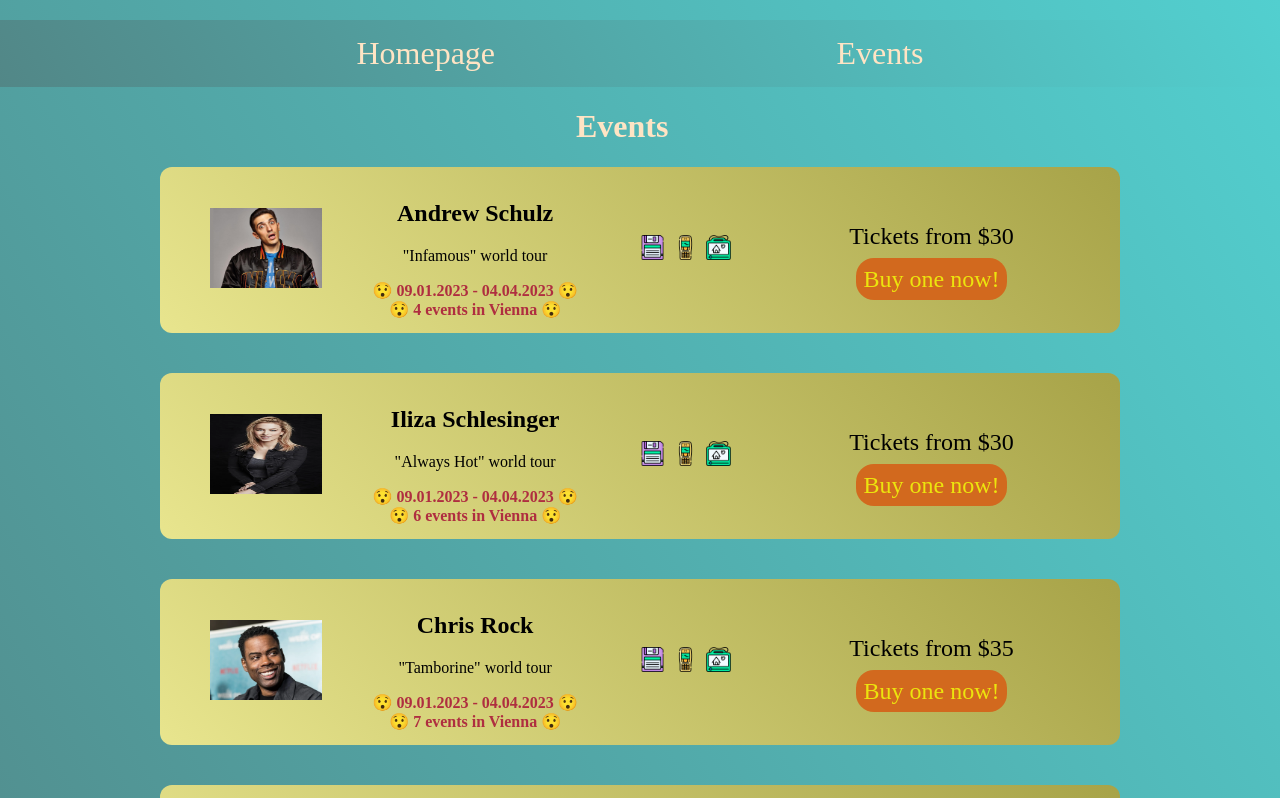
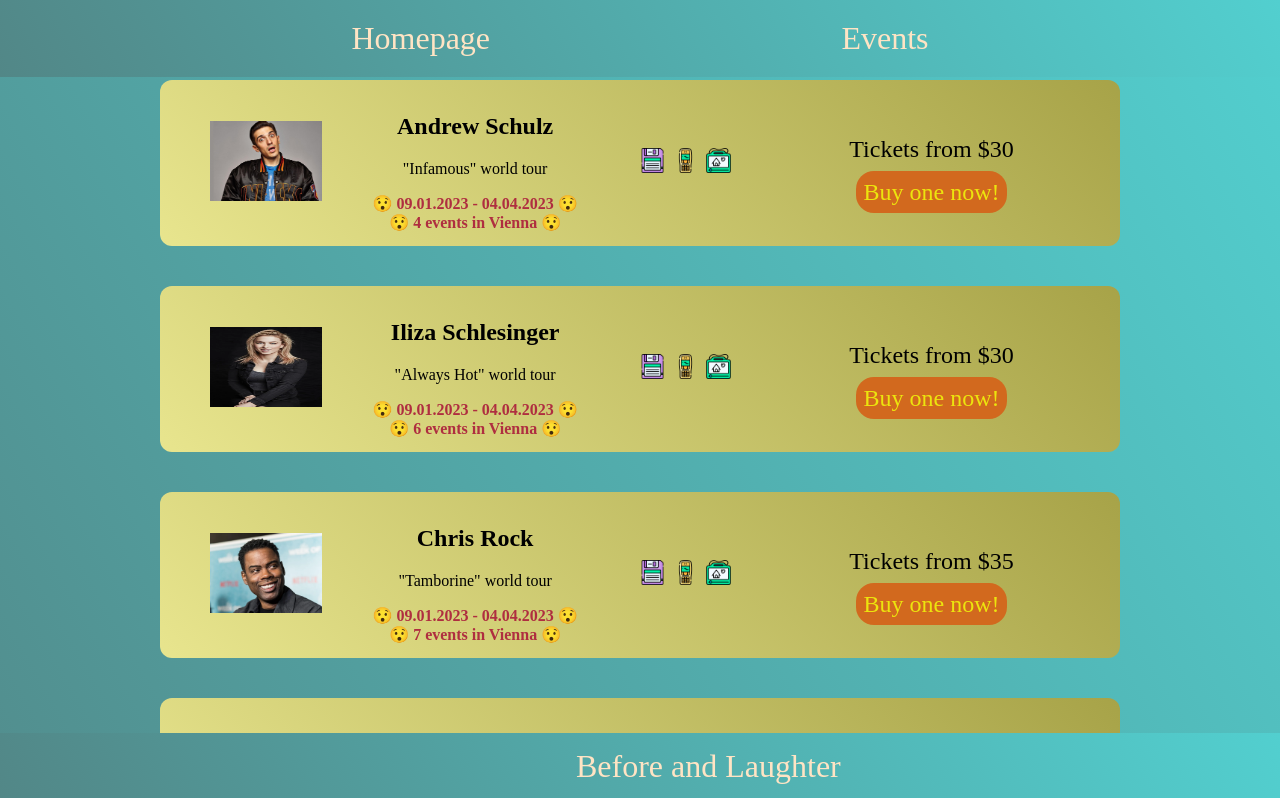
Before and after one commit to YairKlein92/nextjs-ecommerce-website, a Next.js app: page /comedians in a window 1280 px wide. Shown: the top 798 px of the page. Built offline with nearby package versions, Linux system fonts and the light colour scheme.

Commit message:
Fix kinda comedian site
Need further clearing, it is not perfect...

```diff
--- a/app/comedians/[standupistName]/page.module.scss
+++ b/app/comedians/[standupistName]/page.module.scss
@@ -1,6 +1,15 @@
+.mainDiv {
+}
+
 .comedianDiv {
   display: flex;
   justify-content: space-evenly;
+  position: absolute;
+  top: 10%;
+  background-image: inherit;
+  padding: 28px;
+  width: 100%;
+  height: 82%;
 }
 
 .comedianIntro {
--- a/app/comedians/page.js
+++ b/app/comedians/page.js
@@ -11,11 +11,8 @@
       <main>
         {comedians.map((comedian) => {
           return (
-            <div
-              className={styles.comedianDiv}
-              key={comedian.id}
-              display="flex"
-            >
+            <div className={styles.mainDiv} key={comedian.id}>
+              <div className={styles.comedianDiv} display="flex">
                 <Link
                   href={`/comedians/${comedian.lastName.toLocaleLowerCase()}`}
                 >
@@ -77,6 +74,7 @@
                   </a>
                 </div>
               </div>
+            </div>
           );
         })}
       </main>
--- a/app/layout.module.scss
+++ b/app/layout.module.scss
@@ -1,4 +1,7 @@
 .header {
+  position: fixed;
+  top: 0;
+  width: 100%;
   color: bisque;
   font-size: xx-large;
   background-image: linear-gradient(
@@ -9,7 +12,6 @@
   nav {
     // border-radius: 6px;
     margin: 20px 0;
-    padding: 15px;
     display: flex;
     justify-content: space-evenly;
 
@@ -28,15 +30,18 @@
 }
 
 .footer {
+  position: fixed;
+  bottom: 0;
   background-image: linear-gradient(
     60deg,
     rgb(82, 135, 135) 0%,
     rgb(82, 207, 207) 100%
   );
-  margin: 20px 0;
-  margin-top: 20px;
-  padding: 15px 15px 15px 40%;
-  display: flex;
+  // margin: 20px 0;
+  // margin-top: 20px;
+  width: 100%;
+  padding: 15px 15px 15px 45%;
+  // display: flex;
   color: bisque;
   font-size: xx-large;
 }
```
Lines whose indentation alone changed are shown as unchanged.
